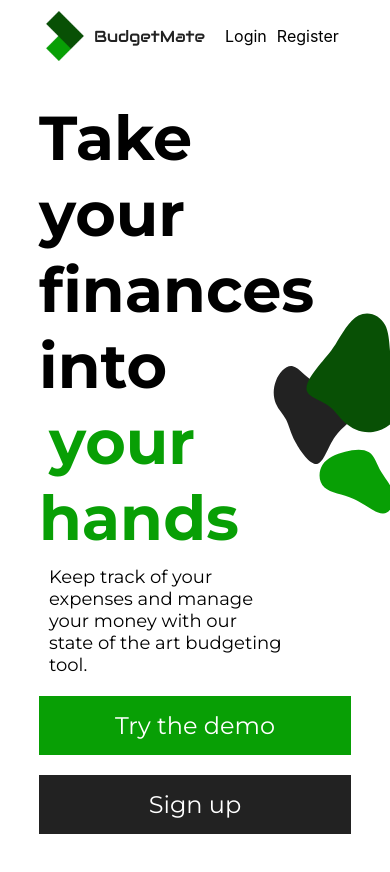
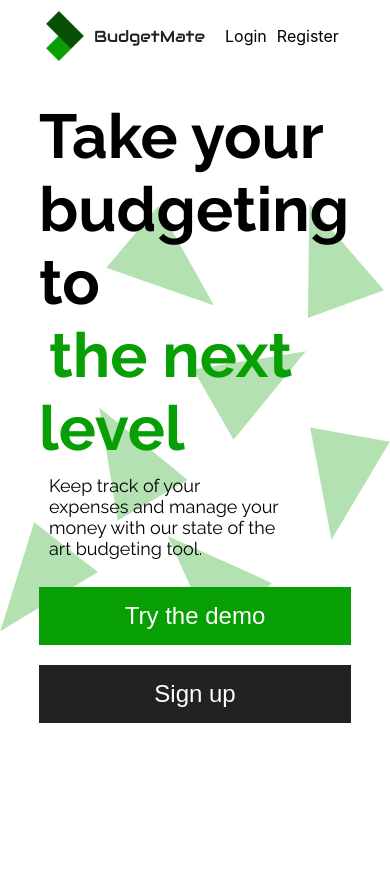
Before and after one commit to KarlGilden/budgetmate, a React (Create React App) app: page / in a window 390 px wide. Shown: the top 872 px of the page. After the commit the page ends 844 px from the top, so only its background shows below. Built offline with nearby package versions, Linux system fonts and the light colour scheme; no server answers.

Commit message:
new background svg

```diff
--- a/src/components/Navbar.js
+++ b/src/components/Navbar.js
@@ -11,7 +11,7 @@ const Navbar = (props) => {
   }
   const navigate = useNavigate()
 
-  const {user, logout} = useContext(GlobalContext)
+  const {user, logout, username} = useContext(GlobalContext)
 
   const signout = async () => {
     await logout()
@@ -43,7 +43,7 @@ const Navbar = (props) => {
                   <img className='logo-image' src={Logo} alt="" />
                   <p className='logo-text'>BudgetMate</p>
               </div>
-              <h2>Hi, DemoUser</h2>
+              <h2>Hi, {username}</h2>
               </div>
               <div className="nav-links">
                 <Link to='/dashboard'><p onClick={closeMenu} className={props.menuOpen ? "no-nav-padding nav-item" : "nav-item"}>Dashboard</p></Link>
--- a/src/context/BalanceContext.js
+++ b/src/context/BalanceContext.js
@@ -13,7 +13,7 @@ export const GlobalProvider = ({children}) => {
     const [error, setError] = useState("");
     const [monthlyExpenses, setMonthlyExpenses] = useState(0)
     const [monthlyIncome, setMonthlyIncome] = useState(0)
-
+    const [username, setUsername] = useState("")
 
 
     useEffect(()=>{
@@ -29,6 +29,7 @@ export const GlobalProvider = ({children}) => {
         .then(data => {
             if(data.type === undefined){
                 setUser(true)
+                setUsername(data.name)
             }else{
                 setUser(false)
             }
@@ -193,7 +194,8 @@ export const GlobalProvider = ({children}) => {
             error,
             monthlyExpenses,
             monthlyIncome,
-            isRegistered
+            isRegistered,
+            username
 
         }}>
         {children}
--- a/src/css/Home.css
+++ b/src/css/Home.css
@@ -14,8 +14,10 @@
     position: absolute;
     top: 0;
     right: 0;
-    width: 30%;
+    width: 50%;
     height: 100vh;
+    opacity: 0.7;
+
 }
 
 .highlight-text{
@@ -25,8 +27,8 @@
 
 .hero-slogan{
     font-size: 62px;
-    font-family: 'Montserrat', sans-serif;
-    font-weight: bolder;
+    font-family: 'Raleway', sans-serif;
+        font-weight: bolder;
 }
 
 .hero-container{
@@ -42,8 +44,8 @@
 
 .hero-desc{
     font-size: 18px;
-    font-family: 'Montserrat', sans-serif;
-    max-width: 75%;
+    font-family: 'Raleway', sans-serif;
+        max-width: 75%;
     font-weight: 400;
     margin: 10px;
 }
@@ -57,6 +59,16 @@
 
 }
 
+
+@media screen and (max-width: 1130px){
+    .background{
+        width: 100%;
+        opacity: 0.3;
+        z-index: -1000;
+    }
+
+}
+
 /* @media screen and (max-height: 800px) and (max-width:400px){
 
     .hero-slogan{
--- a/src/index.css
+++ b/src/index.css
@@ -1,5 +1,5 @@
 @import url('https://fonts.googleapis.com/css2?family=Audiowide&display=swap');
-@import url('https://fonts.googleapis.com/css2?family=Montserrat:wght@700;400&display=swap');
+@import url('https://fonts.googleapis.com/css2?family=Raleway:wght@400;700&display=swap');
 body {
   margin: 0;
   padding: 0;
--- a/src/pages/Home.js
+++ b/src/pages/Home.js
@@ -4,7 +4,7 @@ import CTAButton from '../components/CTAButton'
 import Login from '../components/Login'
 import { GlobalContext } from '../context/BalanceContext'
 import '../css/Home.css'
-import backgroundSVG from "../images/blobs.svg"
+import backgroundSVG from "../images/triangles-cropped.svg"
 const Home = () => {
   const {user, login, loadingAuth} = useContext(GlobalContext)
   const navigate = useNavigate()
@@ -19,7 +19,7 @@ const Home = () => {
       <img className='background' src={backgroundSVG} alt="" />
       <div className="hero-container">
         <div className="hero-text">
-         <h1 className='hero-slogan'>Take your finances into <br /><span className='highlight-text'>your hands</span></h1>
+         <h1 className='hero-slogan'>Take your budgeting to <br /><span className='highlight-text'>the next level</span></h1>
          <p className='hero-desc'>Keep track of your expenses and manage your money with our state of the art budgeting tool.</p>
         </div>
         <div className="CTAButtons">
```
Also changed, not shown: src/images/triangles-cropped.svg (added), src/images/triangles.svg (added).
